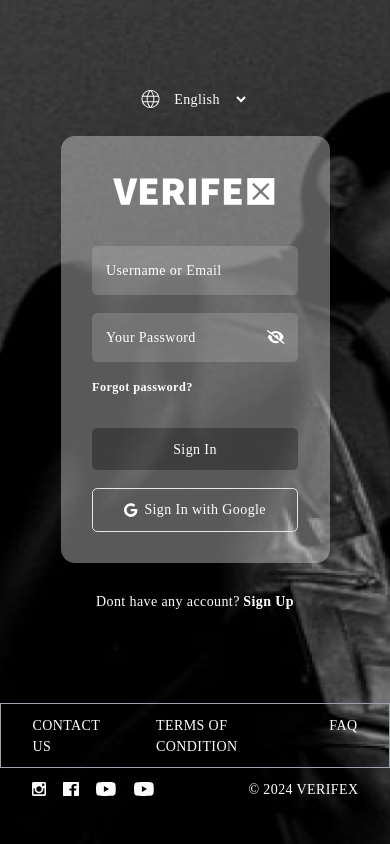
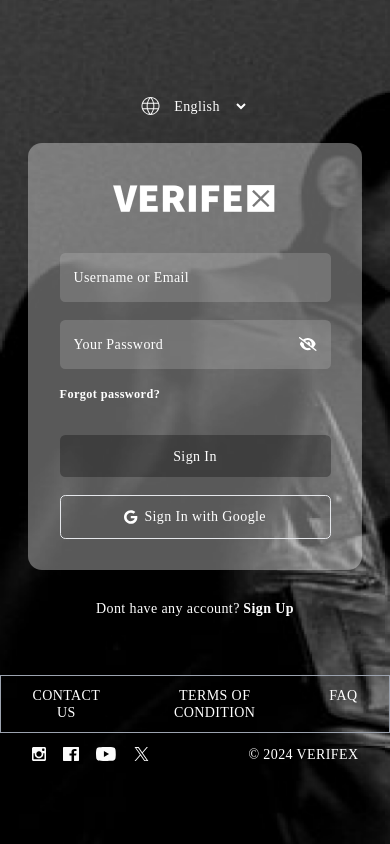
Before and after one commit to parceladev/thriftex-user, a React (Vite) app in the folder frontend/: page /auth/sign-in in a window 390 px wide. Built offline with nearby package versions, Linux system fonts and the light colour scheme; a web font is replaced by a local one.

Commit message:
Add Responsive Auth Sign In & Sign Up

```diff
--- a/frontend/src/components/auths/FormSignIn.jsx
+++ b/frontend/src/components/auths/FormSignIn.jsx
@@ -58,7 +58,7 @@
   return (
     <form
       onSubmit={handleSubmit}
-      className="flex flex-col gap-5 sm:p-12 p-9 rounded-2xl text-white bg-white/35 w-full sm:w-[475px]"
+      className="flex flex-col gap-5 sm:p-12 p-9 w-full rounded-2xl text-white bg-white/35 sm:w-[475px]"
     >
       <a href="#" className="flex justify-center mb-4">
         <img src="/src/assets/auth/form-logo.png" alt="Auth Form Logo" />
--- a/frontend/src/pages/auth/SignInPage.jsx
+++ b/frontend/src/pages/auth/SignInPage.jsx
@@ -3,19 +3,23 @@
 const SignInPage = () => {
   return (
     <div
-      className="flex flex-col items-center justify-center w-full h-full min-h-screen gap-10"
+      className="flex flex-col items-center justify-center w-full h-full min-h-screen gap-8"
       style={{
         backgroundImage: "url('/src/assets/auth/bg-img-auth.png')",
         backgroundSize: 'cover',
         backgroundPosition: 'center',
       }}
     >
-      <div className="flex flex-col items-center p-8">
+      <div className="flex flex-col items-center w-full px-8">
         <div className="flex gap-3 py-8 text-white">
           <img src="../../../public/icons/globe-icon.svg" alt="globe-icon" />
-          <select className="bg-transparent">
-            <option value="">English</option>
-            <option value="">Indonesia</option>
+          <select className="text-white bg-transparent">
+            <option className="text-black" value="">
+              English
+            </option>
+            <option className="text-black" value="">
+              Indonesia
+            </option>
           </select>
         </div>
         <FormSignIn />
@@ -27,7 +31,7 @@
         </div>
       </div>
       <footer className="w-full">
-        <div className="flex gap-16 py-3 text-white uppercase border border-gray-400 px-9">
+        <div className="flex justify-center gap-16 py-3 text-sm text-center text-white uppercase border border-gray-400 sm:text-xs sm:justify-start px-9">
           <li>
             <a href="">Contact Us</a>
           </li>
@@ -50,7 +54,7 @@
               alt="youtube-icon"
             />
             <img
-              src="../../../public/icons/youtube-icon.svg"
+              src="../../../public/icons/xtwitter-icon.svg"
               alt="youtube-icon"
             />
           </div>
--- a/frontend/src/pages/auth/SignUpPage.jsx
+++ b/frontend/src/pages/auth/SignUpPage.jsx
@@ -10,12 +10,16 @@
         backgroundPosition: 'center',
       }}
     >
-      <div className="flex flex-col items-center p-8">
+      <div className="flex flex-col items-center w-full px-8">
         <div className="flex gap-3 py-8 text-white">
           <img src="../../../public/icons/globe-icon.svg" alt="globe-icon" />
-          <select className="bg-transparent">
-            <option value="">English</option>
-            <option value="">Indonesia</option>
+          <select className="text-white bg-transparent">
+            <option className="text-black" value="">
+              English
+            </option>
+            <option className="text-black" value="">
+              Indonesia
+            </option>
           </select>
         </div>
         <FormSignUp />
@@ -27,7 +31,7 @@
         </div>
       </div>
       <footer className="w-full">
-        <div className="flex gap-16 py-3 text-white uppercase border border-gray-400 px-9">
+        <div className="flex justify-center gap-16 py-3 text-sm text-center text-white uppercase border border-gray-400 sm:text-xs sm:justify-start px-9">
           <li>
             <a href="">Contact Us</a>
           </li>
@@ -50,7 +54,7 @@
               alt="youtube-icon"
             />
             <img
-              src="../../../public/icons/youtube-icon.svg"
+              src="../../../public/icons/xtwitter-icon.svg"
               alt="youtube-icon"
             />
           </div>
```
